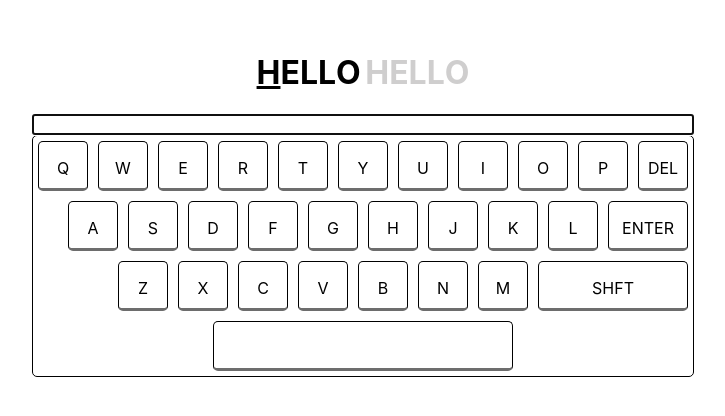
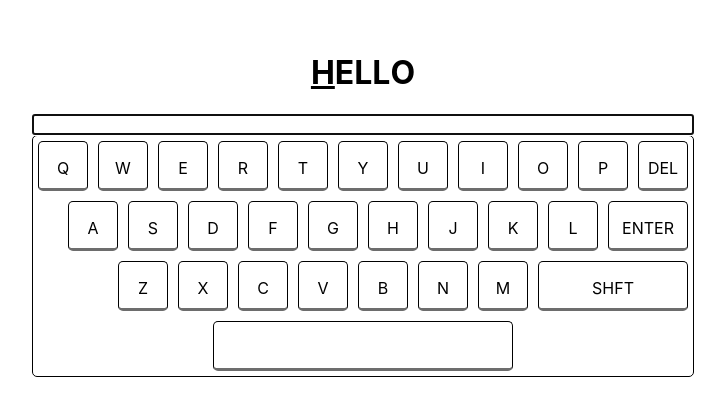
Before and after one commit to rickywid/keyboard-warrior, a React (Create React App) app: page / in a window 1280 px wide. Shown: the part 196-612 px from the top of the page, without its empty margins (277-1002 px from the left). Built offline with nearby package versions, Linux system fonts and the light colour scheme.

Commit message:
core functionality working?

```diff
--- a/src/App.tsx
+++ b/src/App.tsx
@@ -14,29 +14,19 @@ function App() {
     const [words, setWords] = useState<string[]>(wordsList); // list of words to render
     const [inputVal, setInputVal] = useState<string>(""); // input value
     const [currentCharIndex, setCurrentCharIndex] = useState<number>(0); // current character
-    const [isMatch, setIsMatch] = useState<boolean>(false);
-    const [prevChar, setPrevChar] = useState<string>(words.length ? words[0][0] : "");
-    const [nextChar, setNextChar] = useState<string>(words.length ? words[0][1] : "");
-
 
     const handleUserKeyPress = useCallback(event => {
-        const { key, keyCode } = event;
+        const { keyCode } = event;
 
         if (words.length) {
-            if (keyCode === words[0][currentCharIndex].charCodeAt(0)) {
-                setCurrentCharIndex(prevState => prevState + 1);
-                setPrevChar(prevState => prevState + 1);
-                setNextChar(prevState => prevState + 1);
-                setIsMatch(true);
-            } else {
-                console.log(false)
-                setIsMatch(false);
-                setCurrentCharIndex(0)
-                setInputVal("")
+            if (keyCode === 13) {
+                if (inputVal.toUpperCase() === words[0]) {
+                    setInputVal("")
+                    removeWord();
+                }
             }
         }
-        // }
-    }, [words, currentCharIndex]);
+    }, [inputVal, words]);
 
     useEffect(() => {
         window.addEventListener("keydown", handleUserKeyPress);
@@ -47,34 +37,31 @@ function App() {
 
 
     const removeWord = () => {
-        setInputVal("");
-
         const wordsState = words;
         wordsState.shift();
-        console.log(wordsState)
         setWords(wordsState);
         setCurrentCharIndex(0)
+        setInputVal("");
     }
 
     const displayWord = () => {
-        // console.log(words)
         return words.length ? (
             <Word
                 word={words[0]}
-                removeWord={removeWord}
-                typedKey={charCode}
                 currentCharIndex={currentCharIndex}
-                isMatch={isMatch}
-                prevChar={prevChar}
-                nextChar={nextChar}
             />
         ) : 'Done'
     }
 
-    const handleKeyPress = (e: any) => {
-        // if (e.key !== 'Enter') {
-        setCharCode(e.keyCode);
-        // }
+    const handleInputChange = (e: any) => {
+        const { value } = e.target;
+
+        const isValid =
+            words[0].charAt(currentCharIndex) ===
+            value.charAt(currentCharIndex).toUpperCase();
+
+        setInputVal(isValid ? value : "");
+        setCurrentCharIndex((prevCharIndex) => (isValid ? prevCharIndex + 1 : 0));
     }
 
     return (
@@ -85,9 +72,9 @@ function App() {
                     type="text"
                     style={{ width: '100%' }}
                     value={inputVal}
-                    onChange={e => setInputVal(e.target.value)}
-                    onKeyDown={e => handleKeyPress(e)}
-                    onKeyUp={(e) => handleKeyPress(e)}
+                    onChange={e => handleInputChange(e)}
+                    onKeyDown={(e) => setCharCode(e.keyCode)}
+                    onKeyUp={() => setCharCode(null)}
                     autoFocus
                 />
                 <Keyboard k={charCode as unknown as number} />
--- a/src/components/word.tsx
+++ b/src/components/word.tsx
@@ -1,28 +1,11 @@
-import { FunctionComponent, useEffect, useState } from "react";
 import Char from "./char";
 
 interface WordProps {
     word: string;
-    typedKey: number | null;
-    // length: number;
-    removeWord: () => void;
-    // clearInput: () => void;
-    // updateCharPosition: (index: number) => void;
-    prevChar: string;
-    nextChar: string;
     currentCharIndex: number;
-    isMatch: boolean;
 }
 
-const Word: FunctionComponent<WordProps> = ({ word, typedKey, currentCharIndex, removeWord, isMatch, prevChar, nextChar }) => {
-    // const [currentCharIndex, setCurrentCharIndex] = useState<number>(0);
-
-    useEffect(() => {
-
-        if (currentCharIndex === word.length) {
-            removeWord();
-        }
-    }, [currentCharIndex, removeWord, word]);
+const Word = ({ word, currentCharIndex }: WordProps) => {
 
     const displayCharacter = () => {
         return word.split('').map((char, index) => {
@@ -36,20 +19,8 @@ const Word: FunctionComponent<WordProps> = ({ word, typedKey, currentCharIndex,
         })
     }
 
-    const displaySecondaryCharacter = () => {
-        return word.split('').map((char, index) => {
-            return (
-                <Char
-                    key={index}
-                    character={char}
-                    secondary={true}
-                />
-            )
-        })
-    }
-
     return (
-        <div><span>{displayCharacter()}</span> <span>{displaySecondaryCharacter()}</span> </div>
+        <div><span>{displayCharacter()}</span></div>
     );
 }
 
```
